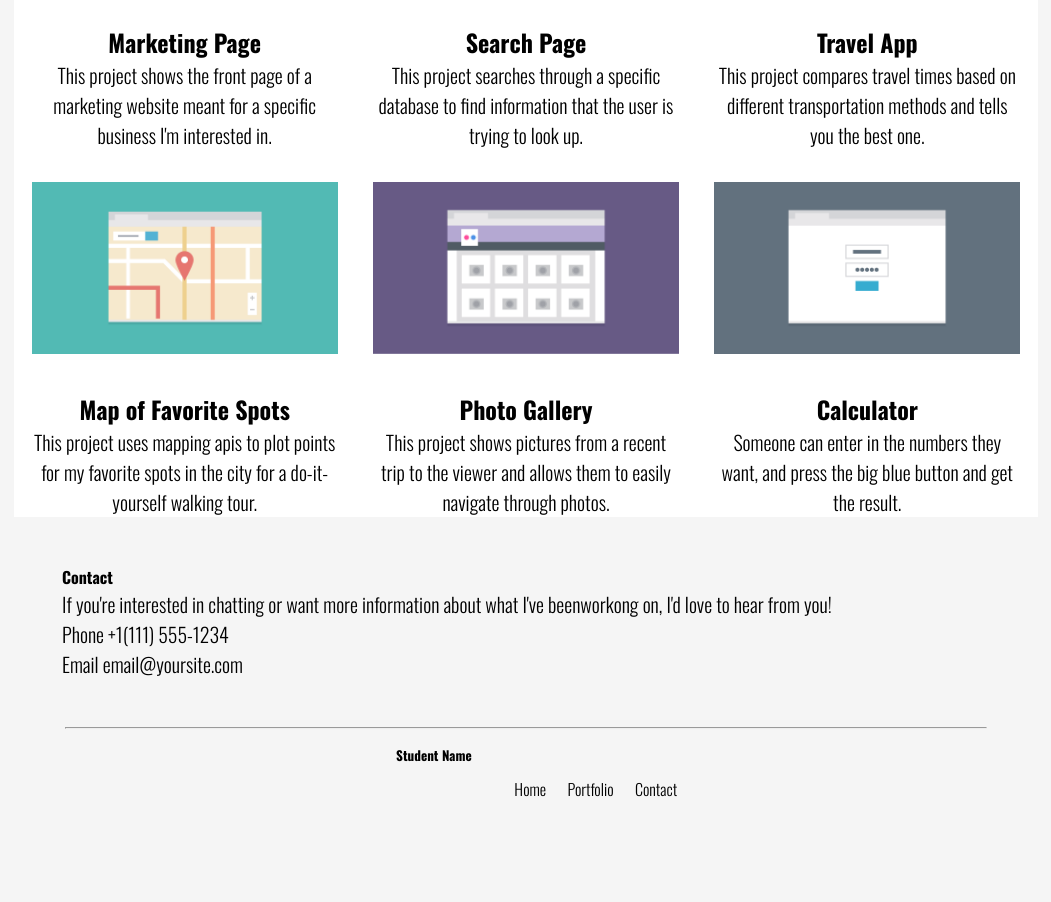
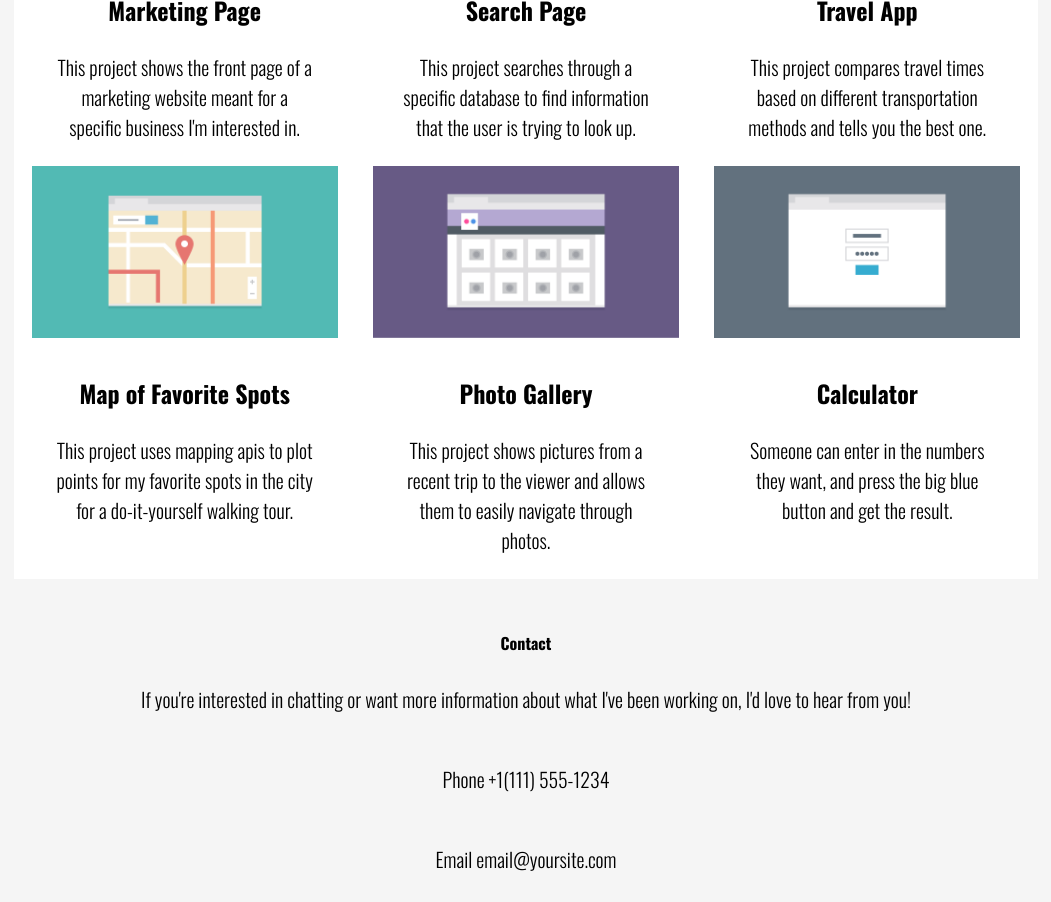
Before and after one commit to alexwaynemiller/responsoive-layout-site, a plain HTML site: page index.html in a window 1280 px wide. Shown: the part 636-1538 px from the top of the page, without its empty margins (114-1165 px from the left). Before the commit the page ends 1485 px from the top, so only its background shows below. Drawn offline with nearby package versions, Linux system fonts and the light colour scheme.

Commit message:
more adjustments

```diff
--- a/css/styles.css
+++ b/css/styles.css
@@ -20,6 +20,7 @@ BASE STYLING
 img {
     width: 100%;
     margin: 2em auto;
+    margin-top: 0;
     padding: 0;
 }
 
@@ -35,10 +36,10 @@ body {
 main {
     padding: 0;
     margin-top: 1rem;
+    background-color: white;
 
 }
 footer {
-    display: flex;
     background-color:whitesmoke;
     margin: 0 auto;
     padding: 1em;
@@ -54,6 +55,7 @@ footer {
 #footer-nav{
     display: none;
     margin: 2rem;
+    margin-top: 0;
     width: 100%;
 
 }
@@ -83,6 +85,7 @@ header {
 
 p {
     font-size: 1.25em;
+    padding: 1.5rem;
 }
 
 a{
@@ -103,6 +106,8 @@ a:hover {
     background-color: whitesmoke;
     margin: 0;
     padding: 3em;
+    text-align: center;
+    line-height: 2rem;
 
 }
 
@@ -160,6 +165,8 @@ text-align: center;
 
 #portfolio {
     text-align: center;
+    padding: 3rem 0;
+    margin-top: 1rem;
 }
 
 
@@ -181,11 +188,15 @@ MEDIA QUERIES
 
 @media screen and (min-width: 768px){
 
+    ul {
+        display: flex;
+        justify-content: center;
+    }
     .main-nav{
         margin-top: 0;
     }
     .main-nav li {
-        display: inline-block;
+        /* display: flex;    */
         margin-top: 0;
         width: auto;
         margin-right: 15px;
--- a/index.html
+++ b/index.html
@@ -62,7 +62,7 @@
 
         <div class="contact content-heading" id="contact">
             <h4>Contact</h4>
-            <p>If you're interested in chatting or want more information about what I've beenworkong on, I'd love to hear from you!</p>
+            <p>If you're interested in chatting or want more information about what I've been working on, I'd love to hear from you!</p>
             <p id="phone">Phone +1(111) 555-1234</p>
             <p id="email">Email <a href="mailto: email@yoursite.com"> email@yoursite.com</a></p>
         </div>
```
